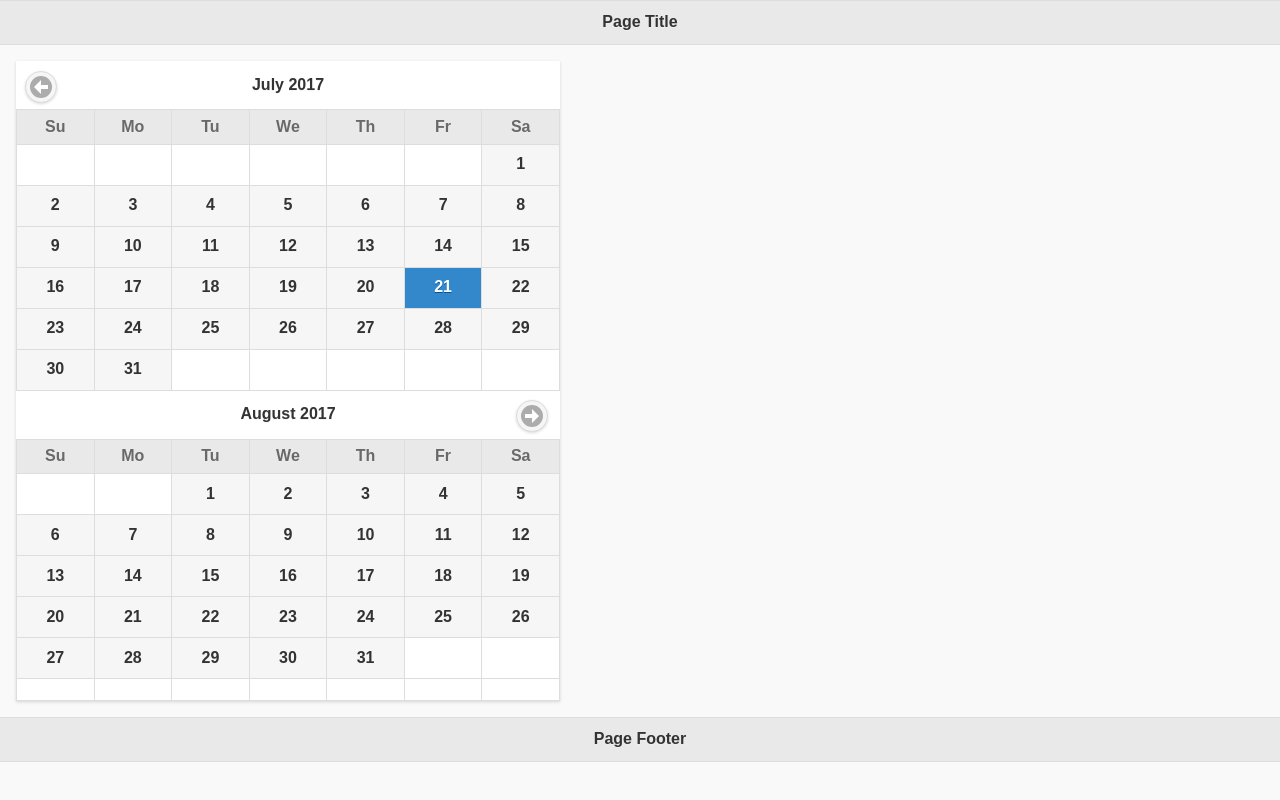
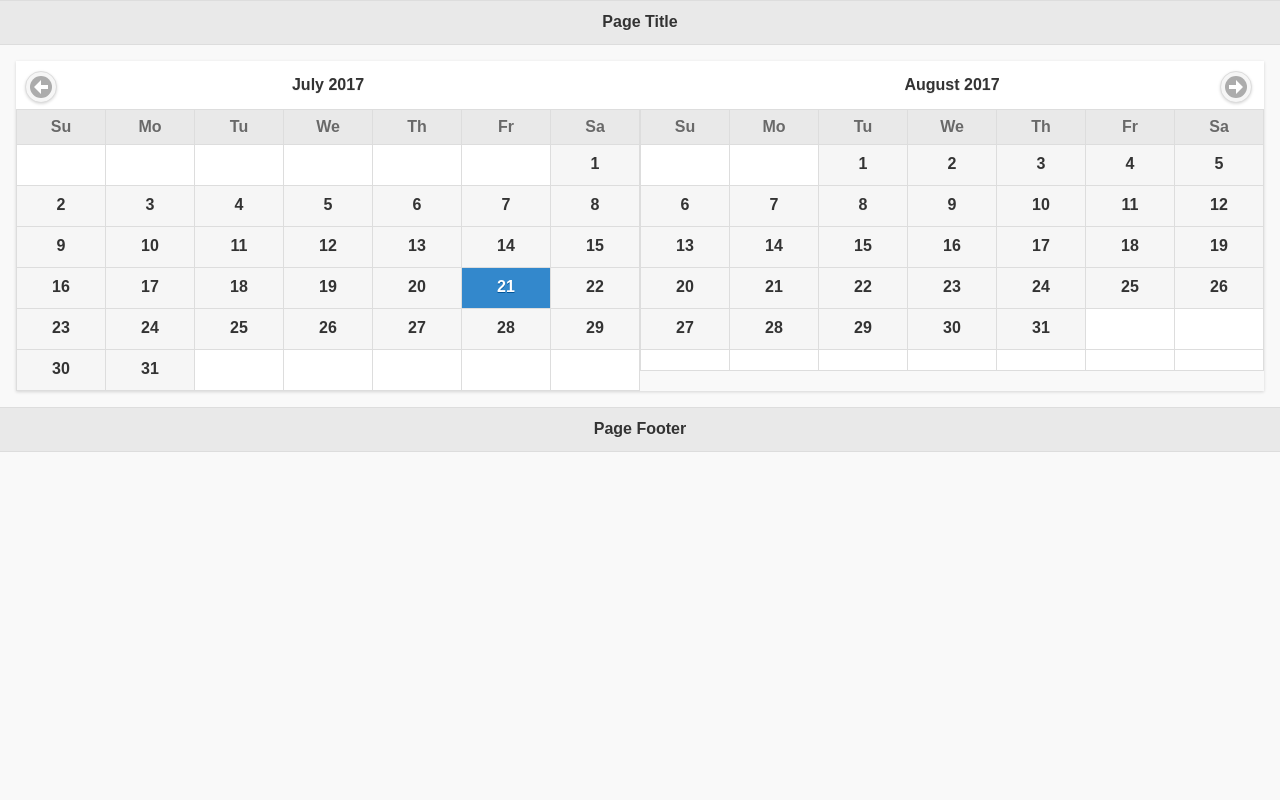
Before and after one commit to znpp/calendar, a plain HTML site: page index.html in a window 1280 px wide. Drawn offline with Linux system fonts and the light colour scheme.

Commit message:
css width of calendar improved

```diff
--- a/css/custom.css
+++ b/css/custom.css
@@ -1,3 +1,14 @@
 div.hasDatepicker {
     margin: 0;
+    max-width: 100%;
 }
+
+.ui-datepicker-inline {
+    width: 100% !important;
+}
+
+.ui-datepicker-group {
+    width: 50%;
+    /*min-width: 295px;*/
+    display: inline-table;
+}
```
